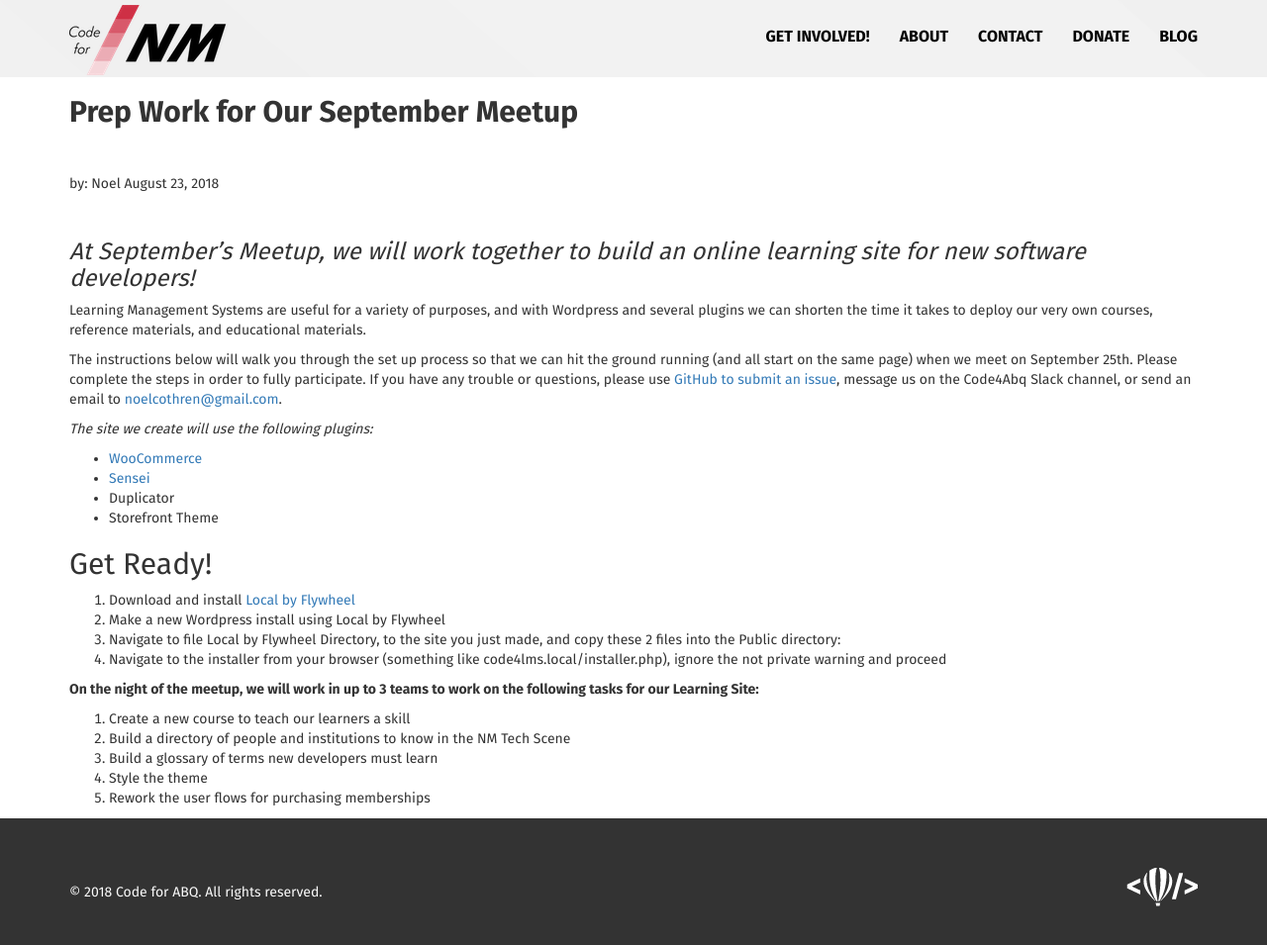
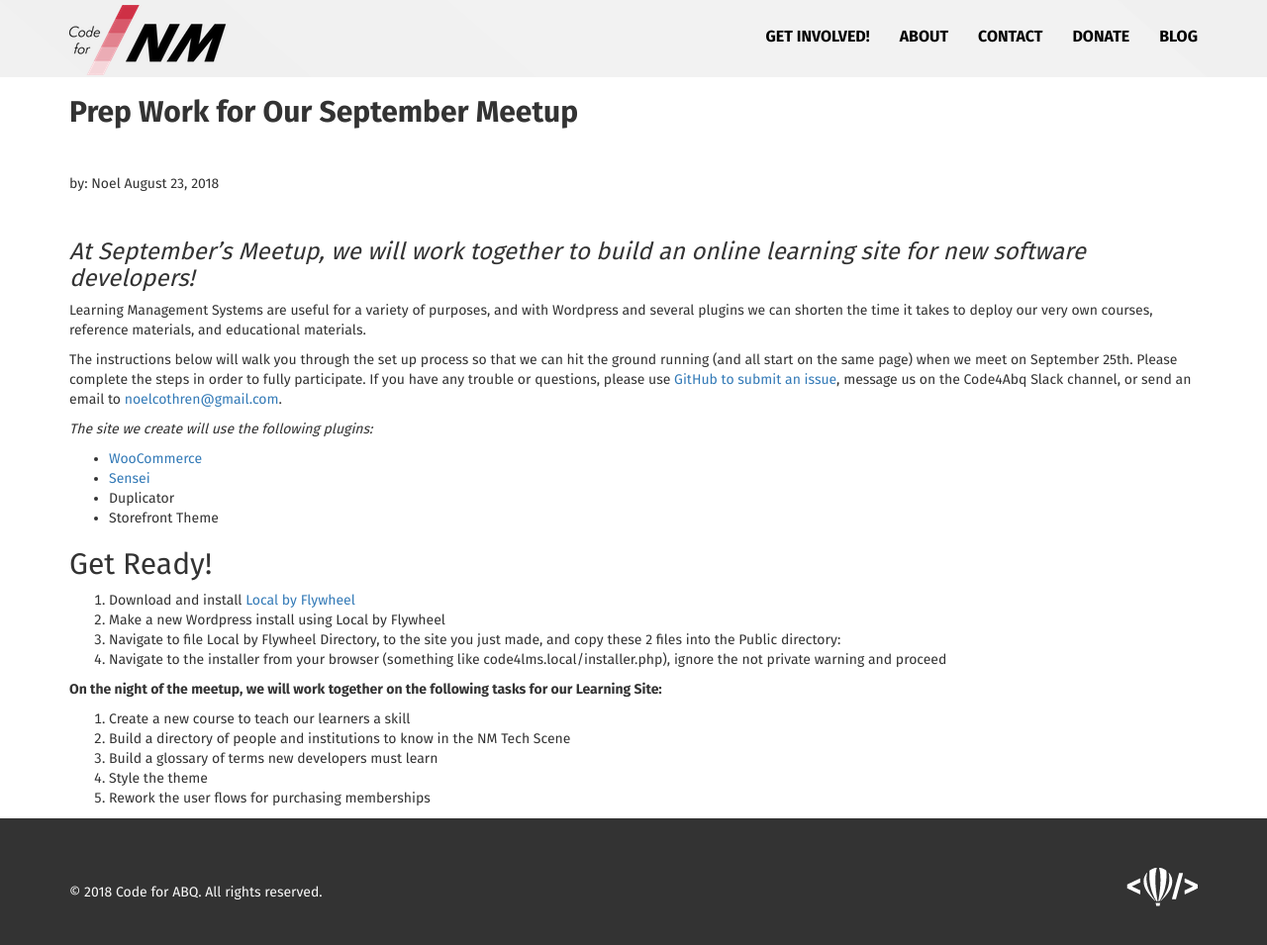
Before and after one commit to ThomasWomack/Code-for-NM, a Jekyll site: the page built from blog/_posts/2018-08-23-september-meetup-instructions.md, in a window 1280 px wide and 972 px high. Shown: the top 955 px of the window at 99% size. Built offline with Jekyll 4.4.1, drawn with Linux system fonts in a browser that asks for light colours; nearby versions of some CDN libraries.

Commit message:
copy edit

```diff
--- a/blog/_posts/2018-08-23-september-meetup-instructions.md
+++ b/blog/_posts/2018-08-23-september-meetup-instructions.md
@@ -22,7 +22,7 @@
 3. Navigate to file Local by Flywheel Directory, to the site you just made, and copy these 2 files into the Public directory:
 4. Navigate to the installer from your browser (something like code4lms.local/installer.php), ignore the not private warning and proceed
 
-**On the night of the meetup, we will work in up to 3 teams to work on the following tasks for our Learning Site:**
+**On the night of the meetup, we will work together on the following tasks for our Learning Site:**
 1. Create a new course to teach our learners a skill
 2. Build a directory of people and institutions to know in the NM Tech Scene
 3. Build a glossary of terms new developers must learn
```
